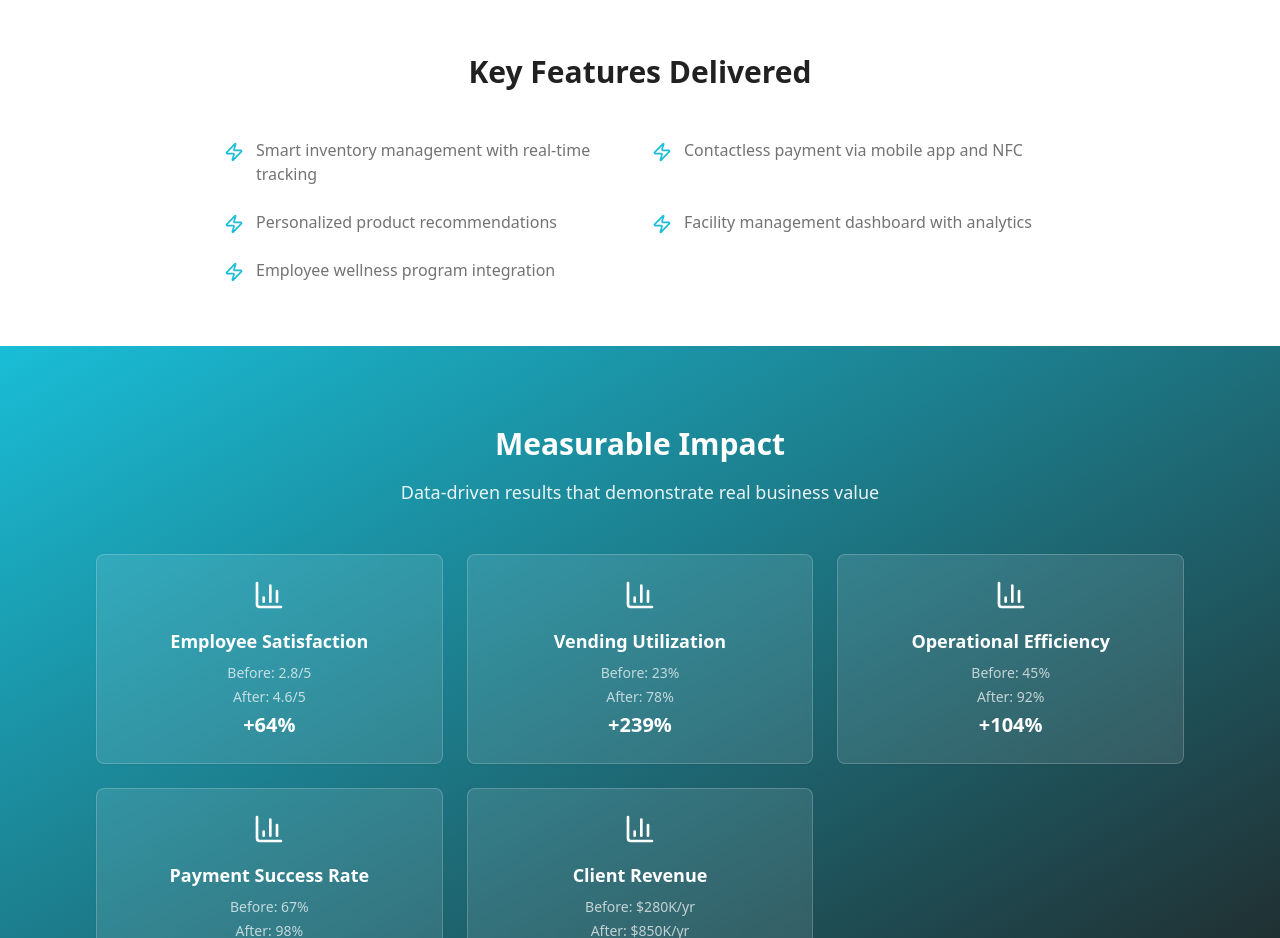
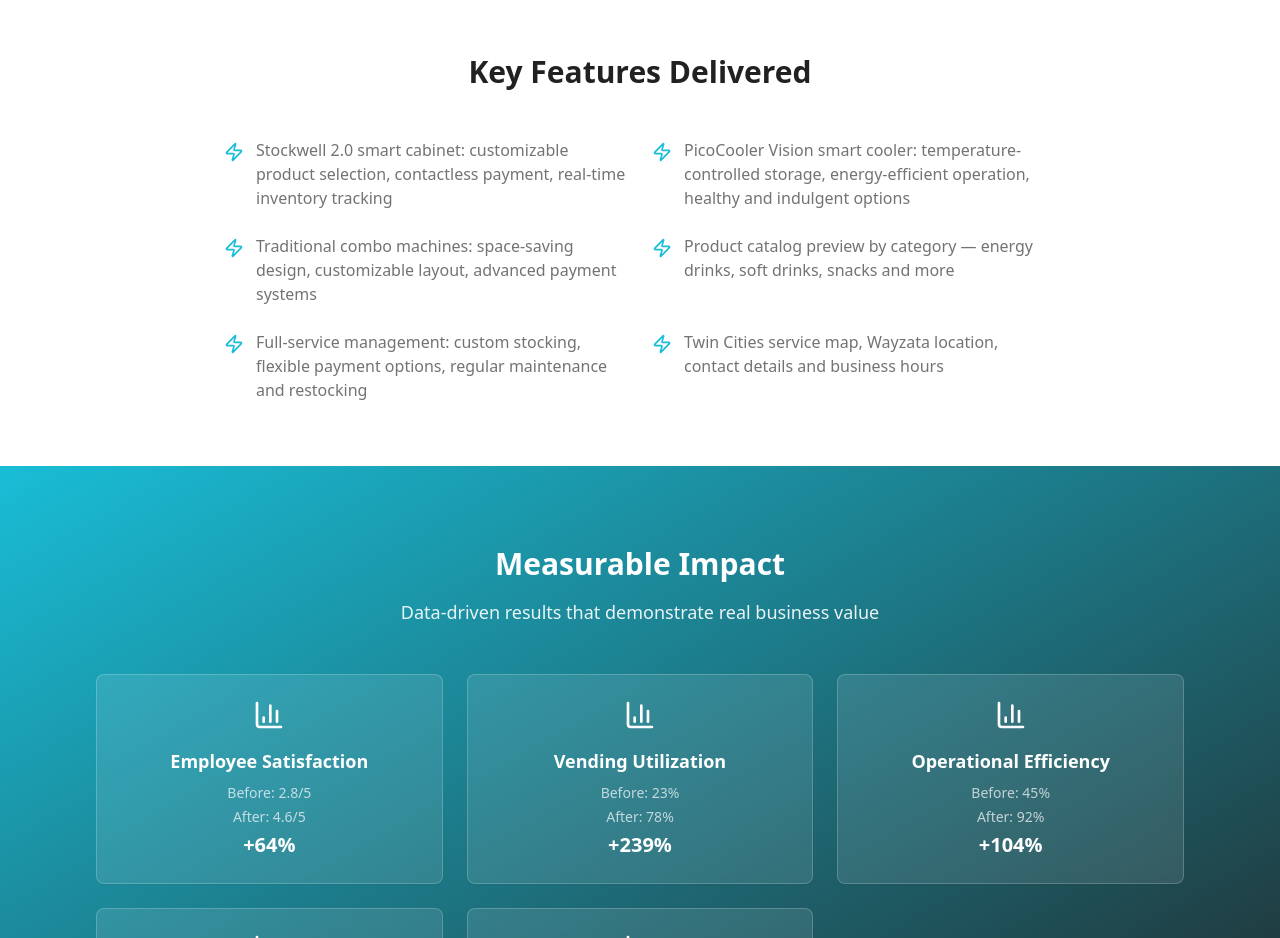
Before and after one commit to eboss2k9/ericw-design, a React (Vite) app: page /case-studies/aew-vending in a window 1280 px wide. Shown: the part 1780-2718 px from the top of the page. Built offline with nearby package versions, Linux system fonts and the light colour scheme; the HTML template or start-up script is replaced by a standard one.

Commit message:
Changes
Co-authored-by: eboss2k9 <13387081+eboss2k9@users.noreply.github.com>

```diff
--- a/src/pages/CaseStudies.tsx
+++ b/src/pages/CaseStudies.tsx
@@ -456,11 +456,12 @@ const CaseStudies = () => {
         }
       ],
       keyFeatures: [
-        "Smart inventory management with real-time tracking",
-        "Contactless payment via mobile app and NFC",
-        "Personalized product recommendations",
-        "Facility management dashboard with analytics",
-        "Employee wellness program integration"
+        "Stockwell 2.0 smart cabinet: customizable product selection, contactless payment, real-time inventory tracking",
+        "PicoCooler Vision smart cooler: temperature-controlled storage, energy-efficient operation, healthy and indulgent options",
+        "Traditional combo machines: space-saving design, customizable layout, advanced payment systems",
+        "Product catalog preview by category — energy drinks, soft drinks, snacks and more",
+        "Full-service management: custom stocking, flexible payment options, regular maintenance and restocking",
+        "Twin Cities service map, Wayzata location, contact details and business hours"
       ],
       results: [
         { metric: "Employee Satisfaction", before: "2.8/5", after: "4.6/5", improvement: "+64%" },
```
